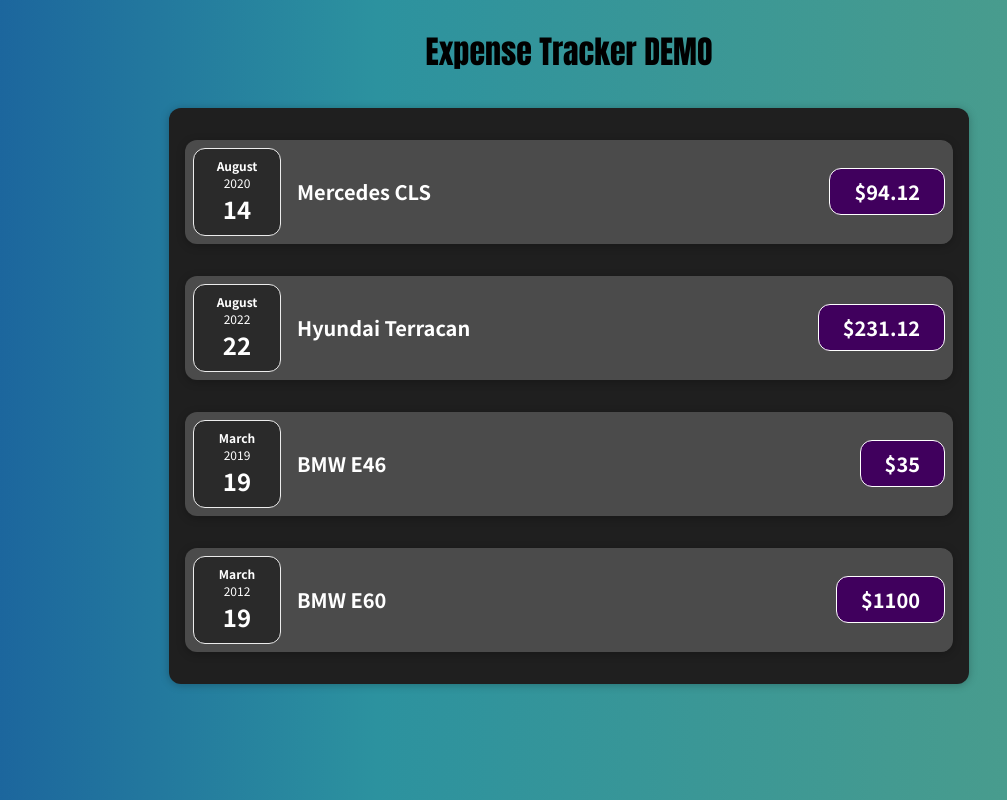
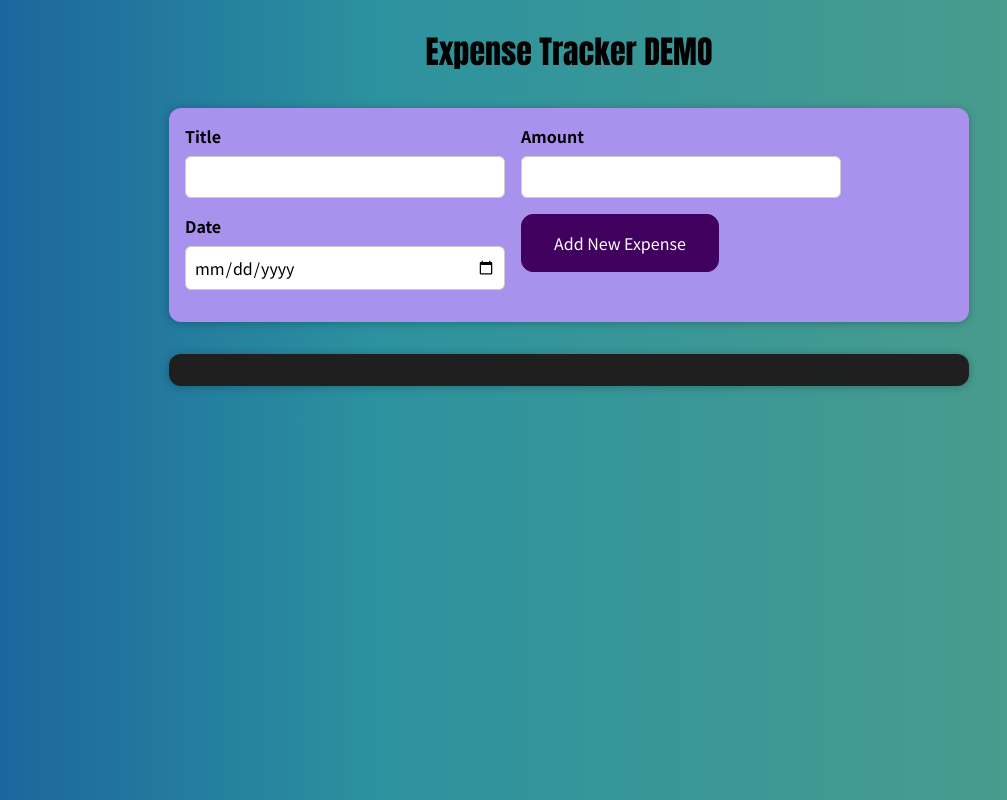
Before and after one commit to DiyanPv/React-Demos, a React (Create React App) app in the folder my-app/: page / in a window 1280 px wide. Shown: the whole page, without its empty margins (71-1078 px from the left). Built offline with nearby package versions, Linux system fonts and the light colour scheme.

Commit message:
Updates in functionality

```diff
--- a/my-app/src/App.js
+++ b/my-app/src/App.js
@@ -1,41 +1,24 @@
-import { useEffect, useState } from "react";
-import DemoExpense from "./components/DemoExpense";
-
+import DemoExpense from "./components/Expenses/DemoExpense";
+import NewExpense from "./components/NewExpenseInput/NewExpense";
 function App() {
-
-  const expenses = [
-    {
-      id: `el`,
-      title: `Mercedes CLS`,
-      price: 94.12,
-      date: new Date(2020, 7, 14),
-    },
-    {
-      id: `el`,
-      title: `Hyundai Terracan`,
-      price: 231.12,
-      date: new Date(2022, 7, 22),
-    },
-    {
-      id: `el`,
-      title: `BMW E46`,
-      price: 35,
-      date: new Date(2019, 2, 19),
-    },
-    {
-      id: `el`,
-      title: `BMW E60`,
-      price: 1100,
-      date: new Date(2012, 2, 19),
-    },
-  ];
-
+  const addExpenseHandler = (expense) => {
+    expenses.push({
+      title: expense.title,
+      price: expense.amount,
+      date: new Date(expense.date),
+    });
+    console.log(expenses);
+  };
+  const expenses = [];
 
   return (
     <div>
       <h2 className="title-document">Expense Tracker DEMO</h2>
+      <NewExpense onReceiveItem={addExpenseHandler} />
       <DemoExpense items={expenses} />
     </div>
   );
 }
 export default App;
+
+//title, day, price
--- a/my-app/src/components/DemoExpense.js
+++ b/my-app/src/components/Expenses/DemoExpense.js
@@ -1,5 +1,5 @@
 import "./DemoExpense.css";
-import "./ExpenseItem";
+
 import ExpenseItem from "./ExpenseItem";
 function DemoExpense(props) {
   return (
--- a/my-app/src/components/ExpenseItem.js
+++ b/my-app/src/components/Expenses/ExpenseItem.js
@@ -1,14 +1,23 @@
 import "./ExpenseItem.css";
 import "./ExpenseDate";
 import ExpenseDate from "./ExpenseDate";
+import React, { useState } from "react";
+
 function ExpenseItem(props) {
+
+  const [title, setTitle] = useState(props.title);
+  const changeTitle = () => {
+    const newTitle = `New Title Static`;
+    setTitle(newTitle);
+  };
   return (
     <div className="expense-item">
       <ExpenseDate date={props.date} />
       <div className="expense-item__description">
-        <h2>{props.title}</h2>
+        <h2>{title}</h2>
         <div className="expense-item__price">${props.price}</div>
       </div>
+      <button onClick={changeTitle}>Change Title</button>
     </div>
   );
 }
--- /dev/null
+++ b/my-app/src/components/NewExpenseInput/ExpenseForm.css
@@ -0,0 +1,26 @@
+.new-expense__controls {
+    display: flex;
+    flex-wrap: wrap;
+    gap: 1rem;
+    margin-bottom: 1rem;
+    text-align: left;
+  }
+
+  .new-expense__control label {
+    font-weight: bold;
+    margin-bottom: 0.5rem;
+    display: block;
+  }
+
+  .new-expense__control input {
+    font: inherit;
+    padding: 0.5rem;
+    border-radius: 6px;
+    border: 1px solid #ccc;
+    width: 20rem;
+    max-width: 100%;
+  }
+
+  .new-expense__actions {
+    text-align: right;
+  }
--- /dev/null
+++ b/my-app/src/components/NewExpenseInput/ExpenseForm.js
@@ -0,0 +1,68 @@
+import "./ExpenseForm.css";
+import { useState } from "react";
+import App from "../../App";
+const ExpenseForm = (props) => {
+  const [enteredTitle, setEnteredTitle] = useState(``);
+  const [enteredAmount, setEnteredAmount] = useState(``);
+  const [enteredDate, setEnteredDate] = useState(``);
+  const titleChangeHandler = (e) => {
+    setEnteredTitle(e.target.value);
+  };
+  const amountChangeHandler = (e) => {
+    setEnteredAmount(e.target.value);
+  };
+  const dateChangeHandler = (e) => {
+    setEnteredDate(e.target.value);
+  };
+  const submitHandler = (e) => {
+    e.preventDefault();
+    const expenseData = {
+      title: enteredTitle,
+      amount: enteredAmount,
+      date: new Date(enteredDate),
+    };
+    if (
+      expenseData.title !== "" &&
+      expenseData.amount !== "" &&
+      expenseData.date !== ""
+    ) {
+      setEnteredTitle(``);
+      setEnteredAmount(``);
+      setEnteredDate(``);
+
+      props.onSaveData(expenseData);
+    }
+  };
+  return (
+    <form onSubmit={submitHandler}>
+      <div className="new-expense__controls">
+        <div className="new-expense__control">
+          <label>Title</label>
+          <input type="text" onChange={titleChangeHandler}></input>
+        </div>
+        <div className="new-expense__control">
+          <label>Amount</label>
+          <input
+            type="number"
+            min="0.01"
+            step="0.01"
+            onChange={amountChangeHandler}
+          ></input>
+        </div>
+        <div className="new-expense__control">
+          <label>Date</label>
+          <input
+            type="date"
+            min="2018-01-01"
+            step="2024-12-31"
+            onChange={dateChangeHandler}
+          ></input>
+        </div>
+        <div>
+          <button type="submit">Add New Expense</button>
+        </div>
+      </div>
+    </form>
+  );
+};
+export default ExpenseForm;
--- /dev/null
+++ b/my-app/src/components/NewExpenseInput/NewExpense.css
@@ -0,0 +1,38 @@
+.new-expense {
+    background-color: #a892ee;
+    padding: 1rem;
+    margin: 2rem auto;
+    width: 50rem;
+    max-width: 95%;
+    border-radius: 12px;
+    text-align: center;
+    box-shadow: 0 1px 8px rgba(0, 0, 0, 0.25);
+  }
+
+  .new-expense button {
+    font: inherit;
+    cursor: pointer;
+    padding: 1rem 2rem;
+    border: 1px solid #40005d;
+    background-color: #40005d;
+    color: white;
+    border-radius: 12px;
+    margin-right: 1rem;
+  }
+
+  .new-expense button:hover,
+  .new-expense button:active {
+    background-color: #510674;
+    border-color: #510674;
+  }
+
+  .new-expense button.alternative {
+    color: #220131;
+    border-color: transparent;
+    background-color: transparent;
+  }
+
+  .new-expense button.alternative:hover,
+  .new-expense button.alternative:active {
+    background-color: #ddb3f8;
+  }
--- /dev/null
+++ b/my-app/src/components/NewExpenseInput/NewExpense.js
@@ -0,0 +1,17 @@
+import "./NewExpense.css";
+import ExpenseForm from "./ExpenseForm";
+const NewExpense = (props) => {
+  const saveExpenseDataHandler = (enteredExpenseData) => {
+    const expenseData = {
+      ...enteredExpenseData,
+    };
+    props.onReceiveItem(expenseData);
+  };
+  return (
+    <div className="new-expense">
+      <ExpenseForm onSaveData={saveExpenseDataHandler} />
+    </div>
+  );
+};
+
+export default NewExpense;
```
Also changed, not shown: my-app/src/components/Expenses/DemoExpense.css (renamed from my-app/src/components/DemoExpense.css), my-app/src/components/Expenses/ExpenseDate.css (renamed from my-app/src/components/ExpenseDate.css), my-app/src/components/Expenses/ExpenseDate.js (renamed from my-app/src/components/ExpenseDate.js), my-app/src/components/Expenses/ExpenseItem.css (renamed from my-app/src/components/ExpenseItem.css), 1 other file (tests, documents, lock files or other folders).
